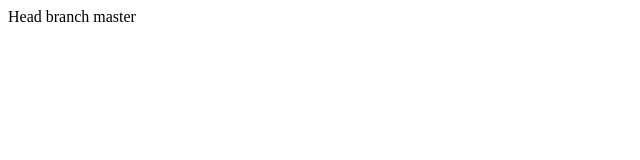
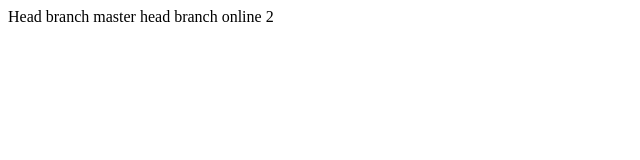
Before and after one commit to yuriiRabchevskiy/lecturegit, a plain HTML site: page index.html in a window 1280 px wide. Shown: the whole page, without its empty margins (0-640 px from the left). Drawn offline with Linux system fonts and the light colour scheme.

Commit message:
added text

```diff
--- a/index.html
+++ b/index.html
@@ -5,5 +5,6 @@
 </head>
 <body>
 Head branch master
+head branch online 2
 </body>
 </html>
```
